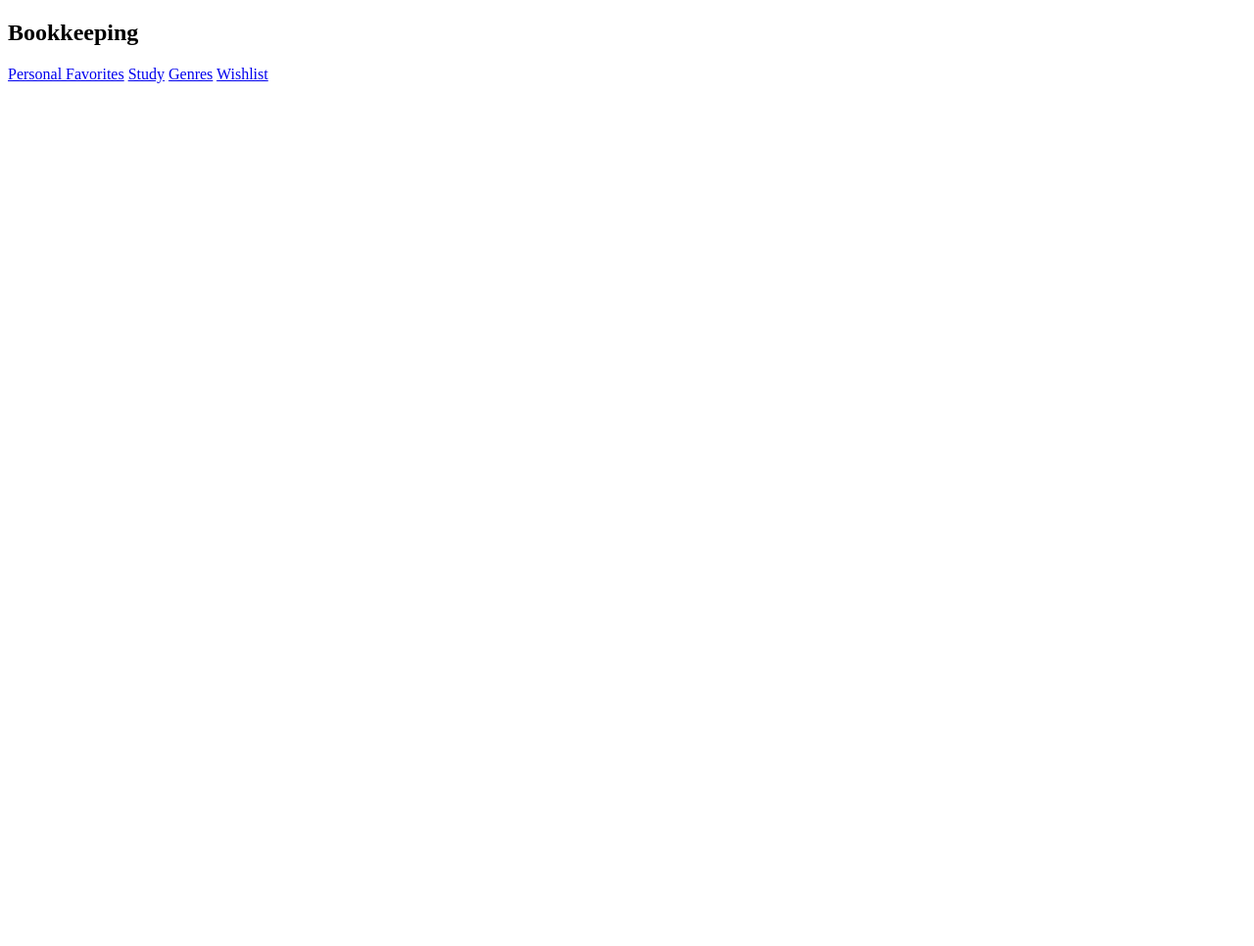
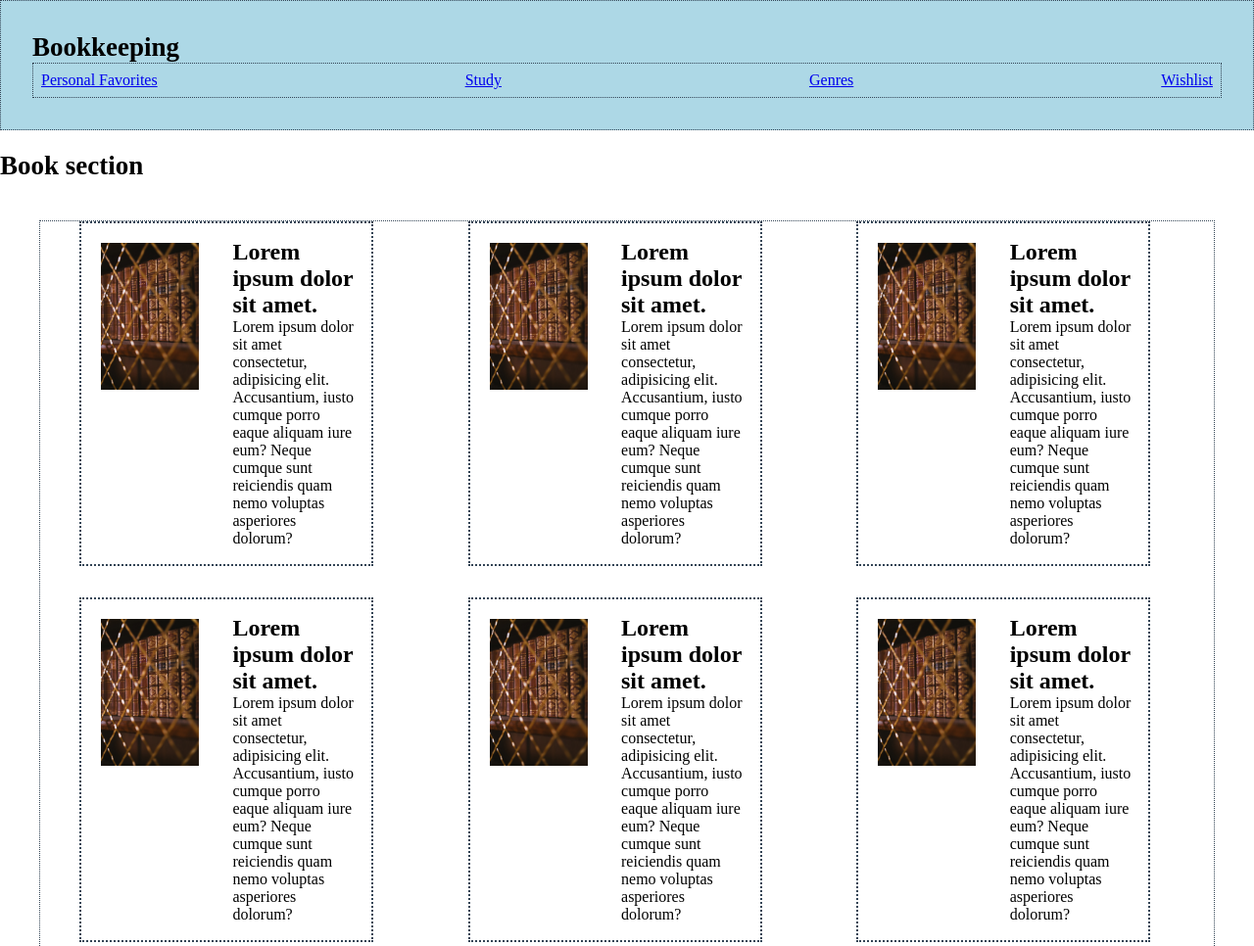
Before and after one commit to Torkel0825/Js-Assingment-2--adv, a plain HTML site: page index.html in a window 1280 px wide. Shown: the top 966 px of the page at 98% size. Before the commit the page ends 800 px from the top, so only its background shows below. Drawn offline with Linux system fonts and the light colour scheme.

Commit message:
progressed with first section of book layout

```diff
--- a/index.html
+++ b/index.html
@@ -20,6 +20,114 @@
       </section>
       <a href="#" class="logo"><img src="" alt="" /></a>
     </header>
-    <section class="book-section"></section>
+    <section>
+      <h2>Book section</h2>
+      <ul class="book-preview">
+        <li id="book">
+          <div class="coverImage">
+            <img src="./books/placeholder-bookcover.jpg" alt="hmmm" />
+          </div>
+          <div class="bookPreviewText">
+            <h2>Lorem ipsum dolor sit amet.</h2>
+            <p>
+              Lorem ipsum dolor sit amet consectetur, adipisicing elit.
+              Accusantium, iusto cumque porro eaque aliquam iure eum? Neque
+              cumque sunt reiciendis quam nemo voluptas asperiores dolorum?
+            </p>
+          </div>
+        </li>
+        <li id="book">
+          <div class="coverImage">
+            <img src="./books/placeholder-bookcover.jpg" alt="hmmm" />
+          </div>
+          <div class="bookPreviewText">
+            <h2>Lorem ipsum dolor sit amet.</h2>
+            <p>
+              Lorem ipsum dolor sit amet consectetur, adipisicing elit.
+              Accusantium, iusto cumque porro eaque aliquam iure eum? Neque
+              cumque sunt reiciendis quam nemo voluptas asperiores dolorum?
+            </p>
+          </div>
+        </li>
+        <li id="book">
+          <div class="coverImage">
+            <img src="./books/placeholder-bookcover.jpg" alt="hmmm" />
+          </div>
+          <div class="bookPreviewText">
+            <h2>Lorem ipsum dolor sit amet.</h2>
+            <p>
+              Lorem ipsum dolor sit amet consectetur, adipisicing elit.
+              Accusantium, iusto cumque porro eaque aliquam iure eum? Neque
+              cumque sunt reiciendis quam nemo voluptas asperiores dolorum?
+            </p>
+          </div>
+        </li>
+        <li id="book">
+          <div class="coverImage">
+            <img src="./books/placeholder-bookcover.jpg" alt="hmmm" />
+          </div>
+          <div class="bookPreviewText">
+            <h2>Lorem ipsum dolor sit amet.</h2>
+            <p>
+              Lorem ipsum dolor sit amet consectetur, adipisicing elit.
+              Accusantium, iusto cumque porro eaque aliquam iure eum? Neque
+              cumque sunt reiciendis quam nemo voluptas asperiores dolorum?
+            </p>
+          </div>
+        </li>
+        <li id="book">
+          <div class="coverImage">
+            <img src="./books/placeholder-bookcover.jpg" alt="hmmm" />
+          </div>
+          <div class="bookPreviewText">
+            <h2>Lorem ipsum dolor sit amet.</h2>
+            <p>
+              Lorem ipsum dolor sit amet consectetur, adipisicing elit.
+              Accusantium, iusto cumque porro eaque aliquam iure eum? Neque
+              cumque sunt reiciendis quam nemo voluptas asperiores dolorum?
+            </p>
+          </div>
+        </li>
+        <li id="book">
+          <div class="coverImage">
+            <img src="./books/placeholder-bookcover.jpg" alt="hmmm" />
+          </div>
+          <div class="bookPreviewText">
+            <h2>Lorem ipsum dolor sit amet.</h2>
+            <p>
+              Lorem ipsum dolor sit amet consectetur, adipisicing elit.
+              Accusantium, iusto cumque porro eaque aliquam iure eum? Neque
+              cumque sunt reiciendis quam nemo voluptas asperiores dolorum?
+            </p>
+          </div>
+        </li>
+        <li id="book">
+          <div class="coverImage">
+            <img src="./books/placeholder-bookcover.jpg" alt="hmmm" />
+          </div>
+          <div class="bookPreviewText">
+            <h2>Lorem ipsum dolor sit amet.</h2>
+            <p>
+              Lorem ipsum dolor sit amet consectetur, adipisicing elit.
+              Accusantium, iusto cumque porro eaque aliquam iure eum? Neque
+              cumque sunt reiciendis quam nemo voluptas asperiores dolorum?
+            </p>
+          </div>
+        </li>
+        <li id="book">
+          <div class="coverImage">
+            <img src="./books/placeholder-bookcover.jpg" alt="hmmm" />
+          </div>
+          <div class="bookPreviewText">
+            <h2>Lorem ipsum dolor sit amet.</h2>
+            <p>
+              Lorem ipsum dolor sit amet consectetur, adipisicing elit.
+              Accusantium, iusto cumque porro eaque aliquam iure eum? Neque
+              cumque sunt reiciendis quam nemo voluptas asperiores dolorum?
+            </p>
+          </div>
+        </li>
+      </ul>
+    </section>
   </body>
 </html>
--- a/styles.css
+++ b/styles.css
@@ -7,13 +7,110 @@ Colour:
 */
 
 :root {
-  --headerColor: var(#ffffff);
-  --paragraphColor: var(#9cb48590);
-  --backgroundColorMain: var(#19754120);
-  --backgroundColorSecondary: var(#242424);
+  --HeaderColor: var(#ffffff);
+  --ParagraphColor: var(#9cb48590);
+  --BackgroundColorMain: var(#19754120);
+  --BackgroundColorSecondary: var(#242424);
+
+  --TitleFont: var();
+  --ParaFont: var();
+
+  --BookFontFam: var("Segoe UI", Tahoma, Geneva, Verdana, sans-serif);
+  --BookFontSize: var(12px);
+  --x: var(fit-content);
+}
+* {
+  margin: 0;
+  box-sizing: border-box;
 }
 
 a:link & a {
   text-decoration: none;
-  color: var(--paragraphColor);
+  color: var(--ParagraphColor);
 }
+
+.Section-Header {
+  border: 1px dotted #345;
+  background-color: lightblue;
+
+  padding: 2rem;
+}
+
+nav {
+  display: flex;
+  flex-direction: row;
+  justify-content: space-between;
+  margin: auto;
+  padding: 0.5rem;
+  font-size: 1rem;
+
+  border: 1px dotted #345;
+}
+
+.book-preview {
+  list-style-type: none;
+  display: grid;
+  grid-template-columns: repeat(3, 2fr);
+  justify-content: center;
+
+  gap: 2rem;
+  margin: 2.5rem;
+
+  border: 1px dotted #345;
+}
+
+#book {
+  display: grid;
+  grid-template-columns: repeat(2, 1fr);
+
+  font-family: var(--BookFontFam);
+  font-size: 1rem;
+
+  border: 2px dotted #345;
+  width: 300px;
+  padding: 10px;
+}
+
+.coverImage {
+  max-height: 100px;
+  max-width: 150px;
+  padding: 10px;
+}
+
+.coverImage > img {
+  float: left;
+  min-width: 100px;
+  max-width: 150px;
+  max-height: 150px;
+}
+
+.bookPreviewText {
+  padding: 0.2rem;
+  margin: 0.2rem;
+}
+
+/******************************************************
+Dynamic changes to website according to size of website
+*******************************************************/
+
+@media (max-width: 600px) {
+  body {
+    font-size: 14px;
+  }
+  .book-preview {
+    grid-template-columns: repeat(1, 1fr);
+  }
+} /* Mobil */
+@media (min-width: 601px) and (max-width: 1024px) {
+  body {
+    font-size: 16px;
+  }
+  .book-preview {
+    grid-template-columns: repeat(2, 1fr);
+  }
+} /* Nettbrett */
+@media (min-width: 1025px) {
+  body {
+    font-size: 18px;
+  }
+} /* Desktop */
```
Also changed, not shown: books/placeholder-bookcover.jpg (added).
